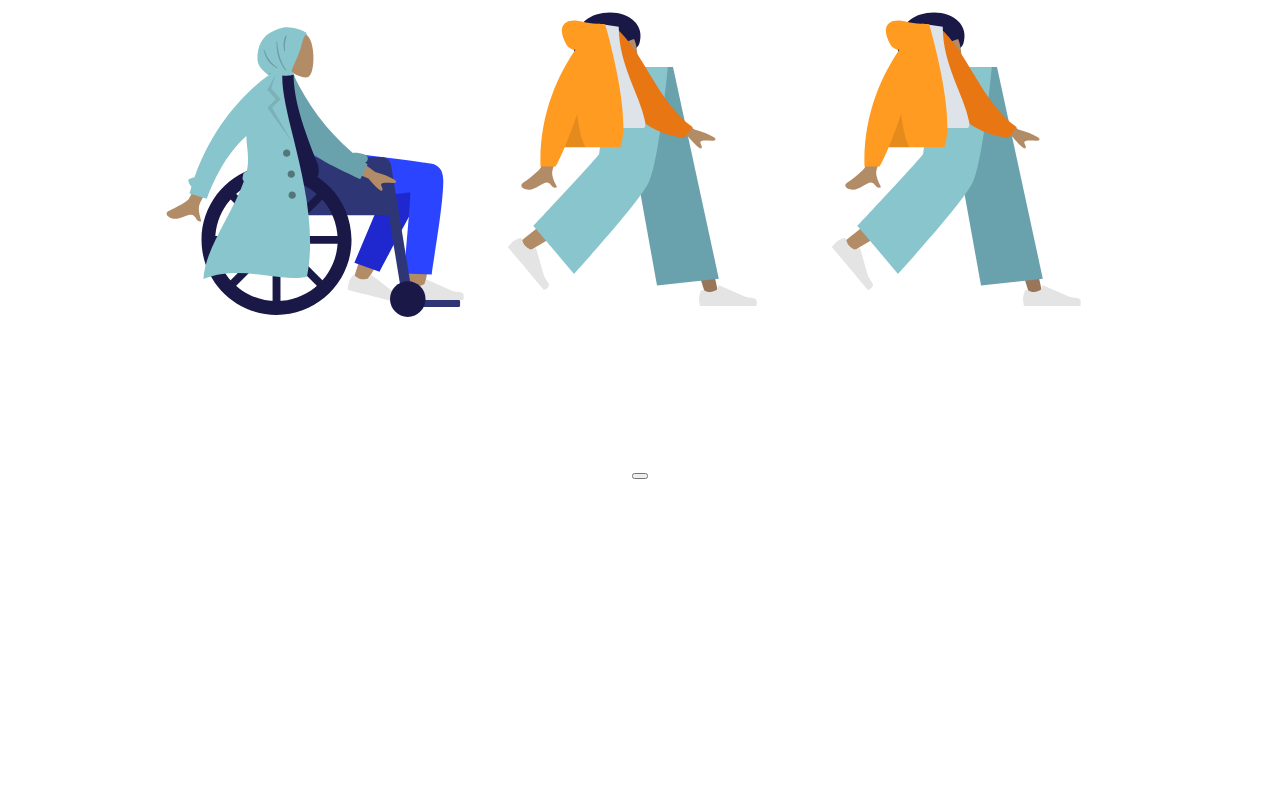
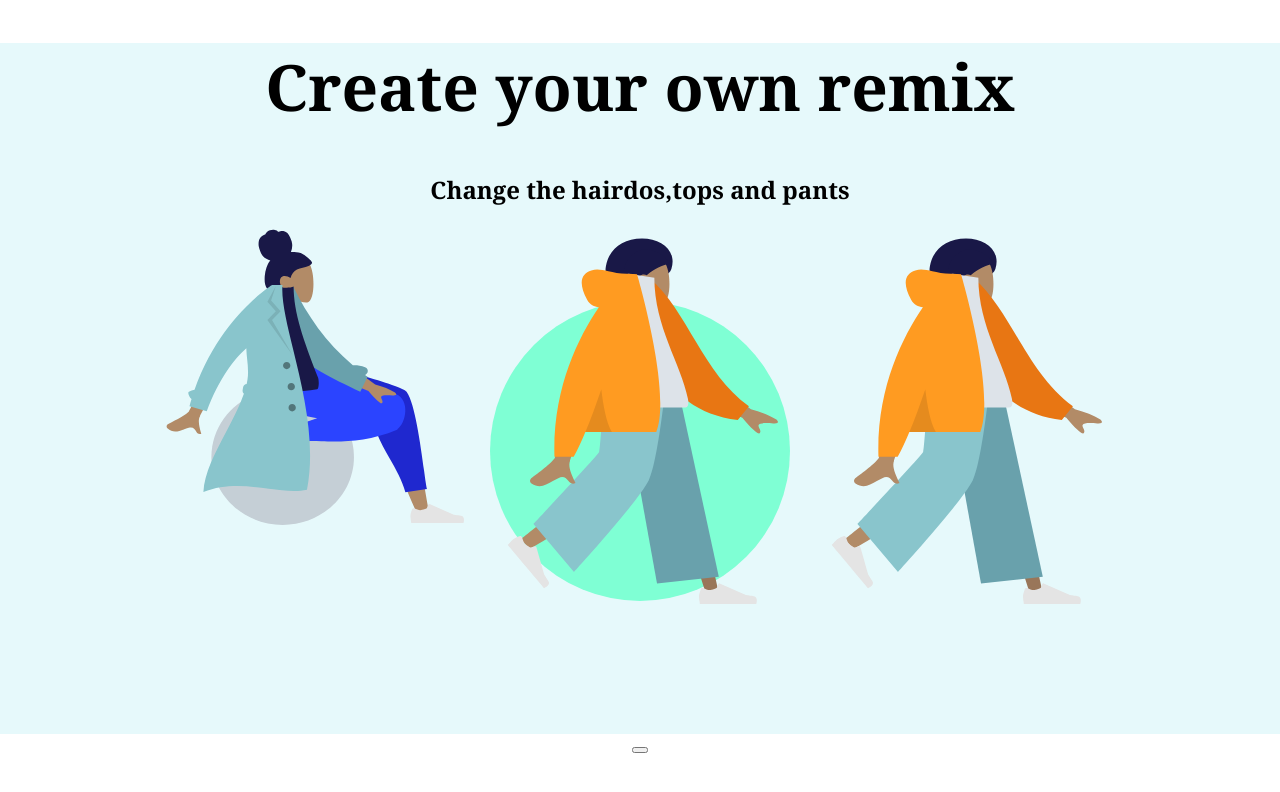
Before and after one commit to cedmer/Humaans_Wolfox_test, a React (Create React App) app: page / in a window 1280 px wide. Shown: the top 792 px of the page. Built offline with nearby package versions, Linux system fonts and the light colour scheme.

Commit message:
style main result

```diff
--- a/src/Personnalise/Personnalise.js
+++ b/src/Personnalise/Personnalise.js
@@ -4,17 +4,22 @@ import Data from "../Data/data"
 
 const Personnalise = () =>{
 
-    const [random_head, set_randomhead] = useState(5);
+    //states variable for the head
+    const [random_head, set_randomhead] = useState(2);
     const [random_head2, set_randomhead2] = useState(0);
     const [random_head3, set_randomhead3] = useState(0);
 
+    //states variables for the body
     const [random_body, set_randombody] = useState(8);
     const [random_body2, set_randombody2] = useState(0);
     const [random_body3, set_randombody3] = useState(0);
 
-    const [random_bottom, set_randombottom] = useState(11);
+    //states variables for the bottom
+    const [random_bottom, set_randombottom] = useState(10);
     const [random_bottom2, set_randombottom2] = useState(0);
     const [random_bottom3, set_randombottom3] = useState(0);
+
+    const [Sittinglong, setSittinglong] = useState("");
 
     const Random = ()=>{
         const headmin = 0;
@@ -27,6 +32,7 @@ const Personnalise = () =>{
         const bottommax = 11;
         let rand = 0;
 
+        //random the 3 head then apply with the setstate
         rand = RandomInt(headmin,headmax);
         set_randomhead(parseInt(rand))
         rand = RandomInt(headmin,headmax);
@@ -34,6 +40,7 @@ const Personnalise = () =>{
         rand = RandomInt(headmin,headmax);
         set_randomhead3(parseInt(rand))
 
+        //random the 3 body then apply with the setstate
         rand = RandomInt(bodymin,bodymax);
         set_randombody(parseInt(rand))
         rand = RandomInt(bodymin,bodymax);
@@ -41,40 +48,66 @@ const Personnalise = () =>{
         rand = RandomInt(bodymin,bodymax);
         set_randombody3(parseInt(rand))
 
+        //random the 3 bottom then apply with the setstate
         rand = RandomInt(bottommin,bottommax);
         set_randombottom(parseInt(rand))
         rand = RandomInt(bottommin,bottommax);
         set_randombottom2(parseInt(rand))
         rand = RandomInt(bottommin,bottommax);
         set_randombottom3(parseInt(rand))
+        // verifsitting_long_coat()
     }
 
+    //function who give a random number between 2 numbers
     const RandomInt = (max,min) => {
         return min + Math.random() * (max - min);
     }
+    // const verifsitting_long_coat = () =>{
+    //     const a = new String(Data.Body[random_body].csshead);
+    //     const b = Data.Bottom[random_bottom].position;
+    //     console.log(b)
+    //     if(  b == "Sitting" ){
+    //         setSittinglong("Sitting_head_coat")
+    //     }
+    // }
 
-    const verifBody =[Data.Bottom[random_bottom].csshead, //if the bottom is standing change margin left to put the head to the right
+    const verifBody =[Data.Bottom[random_bottom].csshead, //if the bottom is standing change margin left to put the head to the right : className = standing_head
         Data.Bottom[random_bottom].cssbody,//if the bottom is standing change margin top to bring the body to the bottom
         Data.Body[random_body].csshead,//if the coat is long change margin top to bring the head to the body
         Data.Head[random_head].csshead]//if the head is long change margin top to bring the head to the body
+
+    const verifBody2 =[Data.Bottom[random_bottom2].csshead,
+        Data.Bottom[random_bottom2].cssbody,
+        Data.Body[random_body2].csshead,
+        Data.Head[random_head2].csshead]
+
+    const verifBody3 =[Data.Bottom[random_bottom3].csshead,
+        Data.Bottom[random_bottom3].cssbody,
+        Data.Body[random_body3].csshead,
+        Data.Head[random_head3].csshead]
+
     return(
         <div>
+
             <div className="personalise">
+                <h1>Create your own remix</h1>
+                <h2>Change the hairdos,tops and pants</h2>
                 <div className="human_container">
+                    <div className="circle"></div>
+                        <div className="human">
+                            <img className={"human_head "+verifBody[0]+ " " +verifBody[3]} src={require(`../Personnalise/img/Head/Front/svg/${Data.Head[random_head].pathname}`).default} alt="SVG"/>
+                            <img className={"human_body "+verifBody[1]+" "+verifBody[2]} src={require(`../Personnalise/img/Body/svg/${Data.Body[random_body].pathname}`).default} alt="SVG"/>
+                            <img className="human_bottom" src={require(`../Personnalise/img/Bottom/${Data.Bottom[random_bottom].position}/svg/${Data.Bottom[random_bottom].pathname}`).default} alt="SVG"/>
+                        </div>
 
                         <div className="human">
-                            <img className={"human_head "+verifBody[0]} src={require(`../Personnalise/img/Head/Front/svg/${Data.Head[random_head].pathname}`).default} alt="SVG"/>
-                            <img className={"human_body "+verifBody[1]+" "+verifBody[2]+ " " +verifBody[3]} src={require(`../Personnalise/img/Body/svg/${Data.Body[random_body].pathname}`).default} alt="SVG"/>
-                            <img className="human_bottom" src={require(`../Personnalise/img/Bottom/${Data.Bottom[random_bottom].position}/svg/${Data.Bottom[random_bottom].pathname}`).default} alt="SVG"/>
-                        </div>
-                        <div className="human">
-                            <img className="human_head" src={require(`../Personnalise/img/Head/Front/svg/${Data.Head[random_head2].pathname}`).default} alt="SVG"/>
-                            <img className="human_body" src={require(`../Personnalise/img/Body/svg/${Data.Body[random_body2].pathname}`).default} alt="SVG"/>
+                            <img className={"human_head "+verifBody2[0]+ " " +verifBody2[3]} src={require(`../Personnalise/img/Head/Front/svg/${Data.Head[random_head2].pathname}`).default} alt="SVG"/>
+                            <img className={"human_body "+verifBody2[1]+" "+verifBody2[2]} src={require(`../Personnalise/img/Body/svg/${Data.Body[random_body2].pathname}`).default} alt="SVG"/>
                             <img className="human_bottom" src={require(`../Personnalise/img/Bottom/${Data.Bottom[random_bottom2].position}/svg/${Data.Bottom[random_bottom2].pathname}`).default} alt="SVG"/>
                         </div>
                         <div className="human">
-                            <img className="human_head" src={require(`../Personnalise/img/Head/Front/svg/${Data.Head[random_head3].pathname}`).default} alt="SVG"/>
-                            <img className="human_body" src={require(`../Personnalise/img/Body/svg/${Data.Body[random_body3].pathname}`).default} alt="SVG"/>
+                            <img className={"human_head "+verifBody3[0]+ " " +verifBody3[3]} src={require(`../Personnalise/img/Head/Front/svg/${Data.Head[random_head3].pathname}`).default} alt="SVG"/>
+                            <img className={"human_body "+verifBody3[1]+" "+verifBody3[2]} src={require(`../Personnalise/img/Body/svg/${Data.Body[random_body3].pathname}`).default} alt="SVG"/>
                             <img className="human_bottom" src={require(`../Personnalise/img/Bottom/${Data.Bottom[random_bottom3].position}/svg/${Data.Bottom[random_bottom3].pathname}`).default} alt="SVG"/>
                         </div>
 
--- a/src/Scss/_personnalise.scss
+++ b/src/Scss/_personnalise.scss
@@ -1,16 +1,33 @@
 .personalise{
+  background-color: #E6F9FB;
+  padding-bottom: 3em;
+  font-family: Georgia;
+  h1{
+    font-size: 4rem;
+  }
   .human_container {
     display: flex;
     flex-wrap: wrap;
     justify-content: center;
     gap: 1.5rem;
+    position: relative;
+
+    .circle{
+      background-color: aquamarine;
+      border-radius: 50%;
+      height: 18.75rem;
+      width: 18.75rem;
+      margin-top: 4.6875em;
+      position: absolute;
+    }
 
     .human {
       display: flex;
       flex-direction: column;
-      height: 300px;
-      width: 300px;
+      height: 18.75rem;
+      width: 18.75rem;
       padding-bottom: 10em;
+      position: relative;
 
       &_head {
         height: 45.3%;
@@ -23,33 +40,37 @@
         height: 85.33%;
         width: 78.2%;
         margin-bottom: -11em;
-        margin-top: -5em;
+        margin-top: -5.5em;
       }
 
       &_bottom {
         padding-top: 3em;
-        height: 239px;
+        height: 14.9375rem;
         width: 100%;
       }
 
-      .standing_head {
-        padding-left: 5.45em;
-      }
-
+      //change style for the body
       .standing_body{
         width: 100%;
-        //margin-bottom: -11em;
         margin-top: -3.5em;
       }
       .long_coat{
         margin-top: -2.5em;
       }
+      //change style for the body
+
+      //change style for the head
+      .standing_head {
+        padding-left: 5.45em;
+      }
       .long_head{
-        margin-top: -3.5em;
+        margin-bottom: -0.5em;
       }
-      .Sitting_head_coat{
-        margin-top: -4.5em;
-      }
+      //change style for the head
+
+      //.Sitting_head_coat{
+      //  margin-top: -4.5em;
+      //}
     }
   }
 }
```
